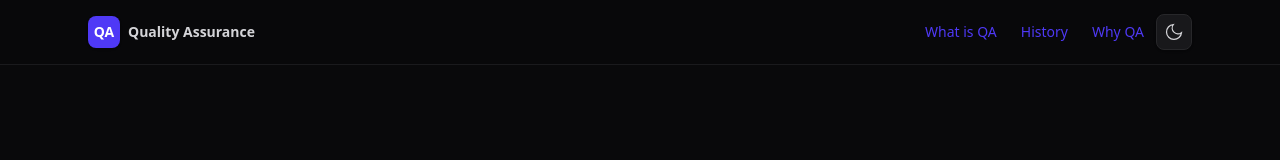
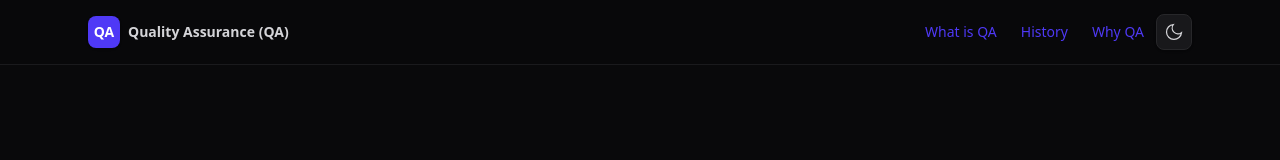
Before and after one commit to rahulbaweja7/QA-LANDING, a React (Vite) app: page / in a window 1280 px wide. Shown: the top 160 px of the page. Built offline with nearby package versions, Linux system fonts and the light colour scheme.

Commit message:
fixed qa header

```diff
--- a/src/App.tsx
+++ b/src/App.tsx
@@ -99,8 +99,8 @@ function App() {
       <header className="sticky top-0 z-50 border-b border-zinc-200/60 bg-white/80 backdrop-blur dark:border-zinc-800/60 dark:bg-zinc-950/70">
         <div className="container flex h-16 items-center justify-between">
           <div className="flex items-center gap-2">
-            <span className="inline-flex h-8 w-8 items-center justify-center rounded-lg bg-indigo-600 text-sm font-bold text-white shadow-sm">QA</span>
-            <span className="text-sm font-semibold text-zinc-700 dark:text-zinc-300">Quality Assurance</span>
+            <span title="Quality Assurance" aria-label="Quality Assurance" className="inline-flex h-8 w-8 items-center justify-center rounded-lg bg-indigo-600 text-sm font-bold text-white shadow-sm">QA</span>
+            <span className="text-sm font-semibold text-zinc-700 dark:text-zinc-300">Quality Assurance (QA)</span>
           </div>
           <div className="flex items-center gap-3">
             <nav className="hidden gap-6 text-sm text-indigo-600 md:flex">
```
